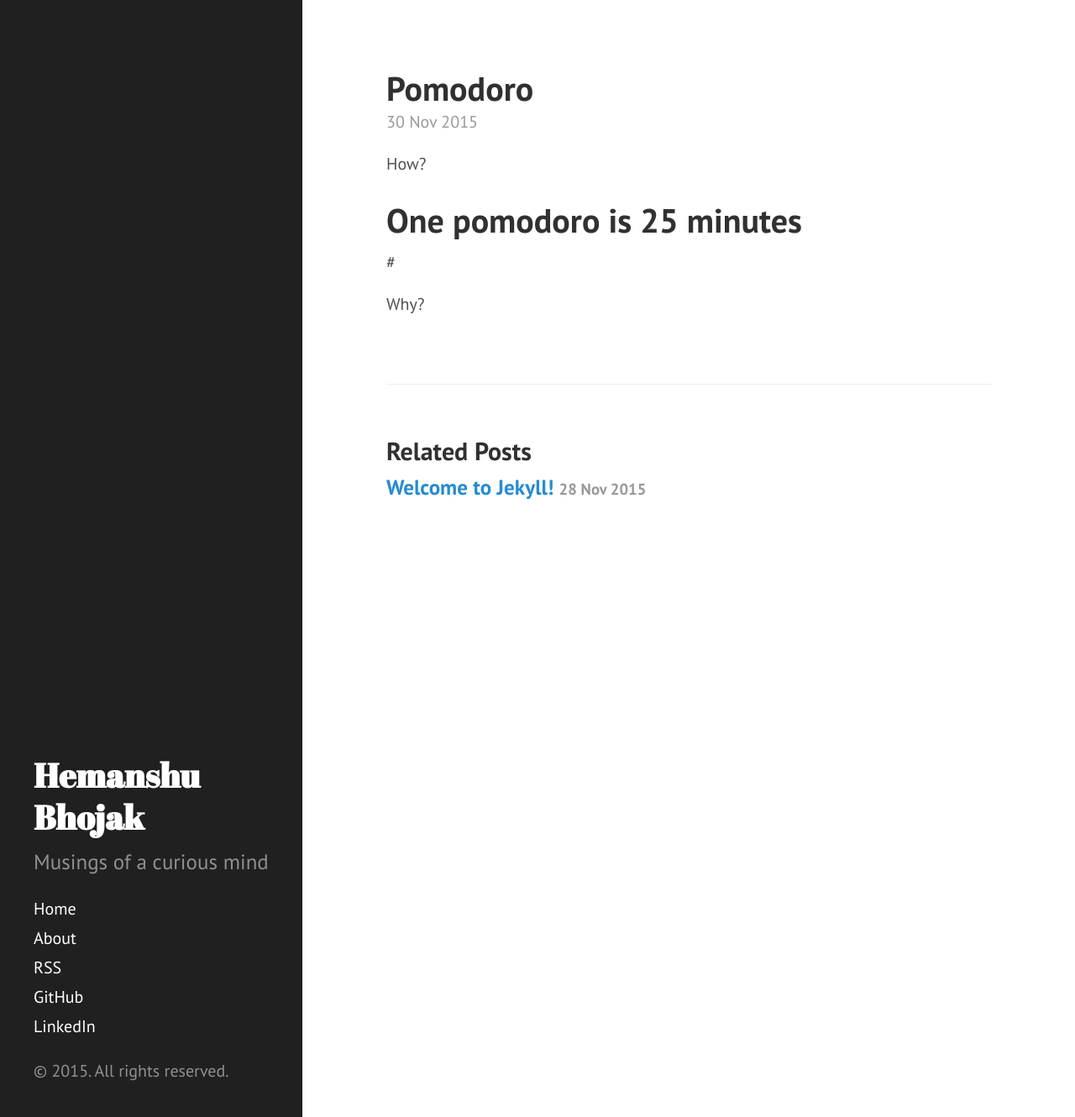
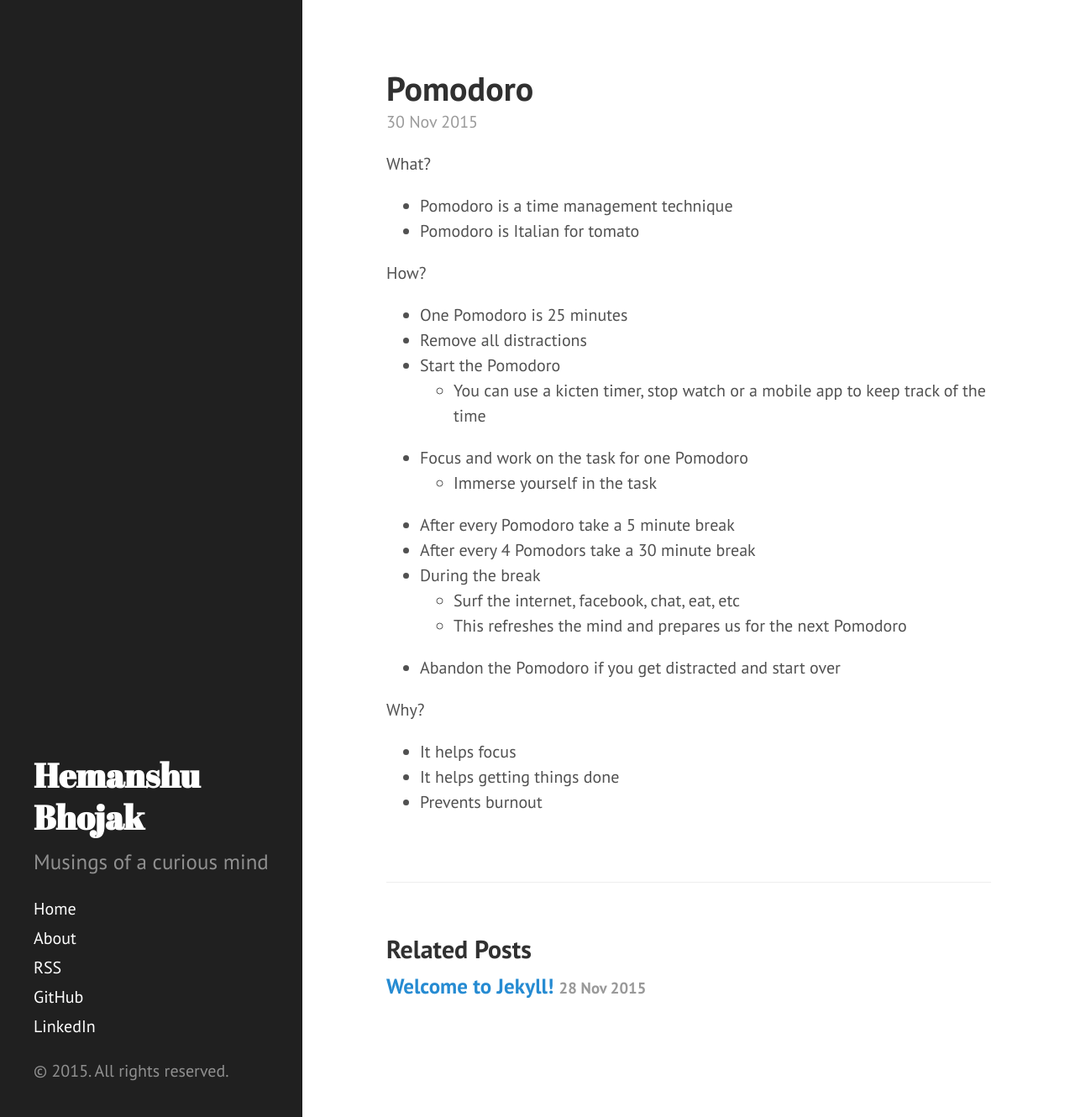
Before and after one commit to technoheman/hemanshubhojak.com, a Jekyll site: the page built from _posts/2015-11-30-pomodoro.markdown, in a window 1280 px wide and 1330 px high. Shown: the whole window at 84% size. Built offline with Jekyll 4.4.1, drawn with Linux system fonts in a browser that asks for light colours; comment, search, counter and statistics services are not loaded.

Commit message:
Update 2015-11-30-pomodoro.markdown

```diff
--- a/_posts/2015-11-30-pomodoro.markdown
+++ b/_posts/2015-11-30-pomodoro.markdown
@@ -5,8 +5,28 @@ date:   2015-11-30 13:58:47 +0530
 categories: pomodoro time-management
 ---
 
+What?
+
+* Pomodoro is a time management technique
+* Pomodoro is Italian for tomato
+
 How?
-# One pomodoro is 25 minutes
-#
+
+* One Pomodoro is 25 minutes
+* Remove all distractions
+* Start the Pomodoro
+	* You can use a kicten timer, stop watch or a mobile app to keep track of the time
+* Focus and work on the task for one Pomodoro
+	* Immerse yourself in the task
+* After every Pomodoro take a 5 minute break
+* After every 4 Pomodors take a 30 minute break
+* During the break
+	* Surf the internet, facebook, chat, eat, etc
+	* This refreshes the mind and prepares us for the next Pomodoro
+* Abandon the Pomodoro if you get distracted and start over
 
 Why?
+
+* It helps focus
+* It helps getting things done
+* Prevents burnout
```
